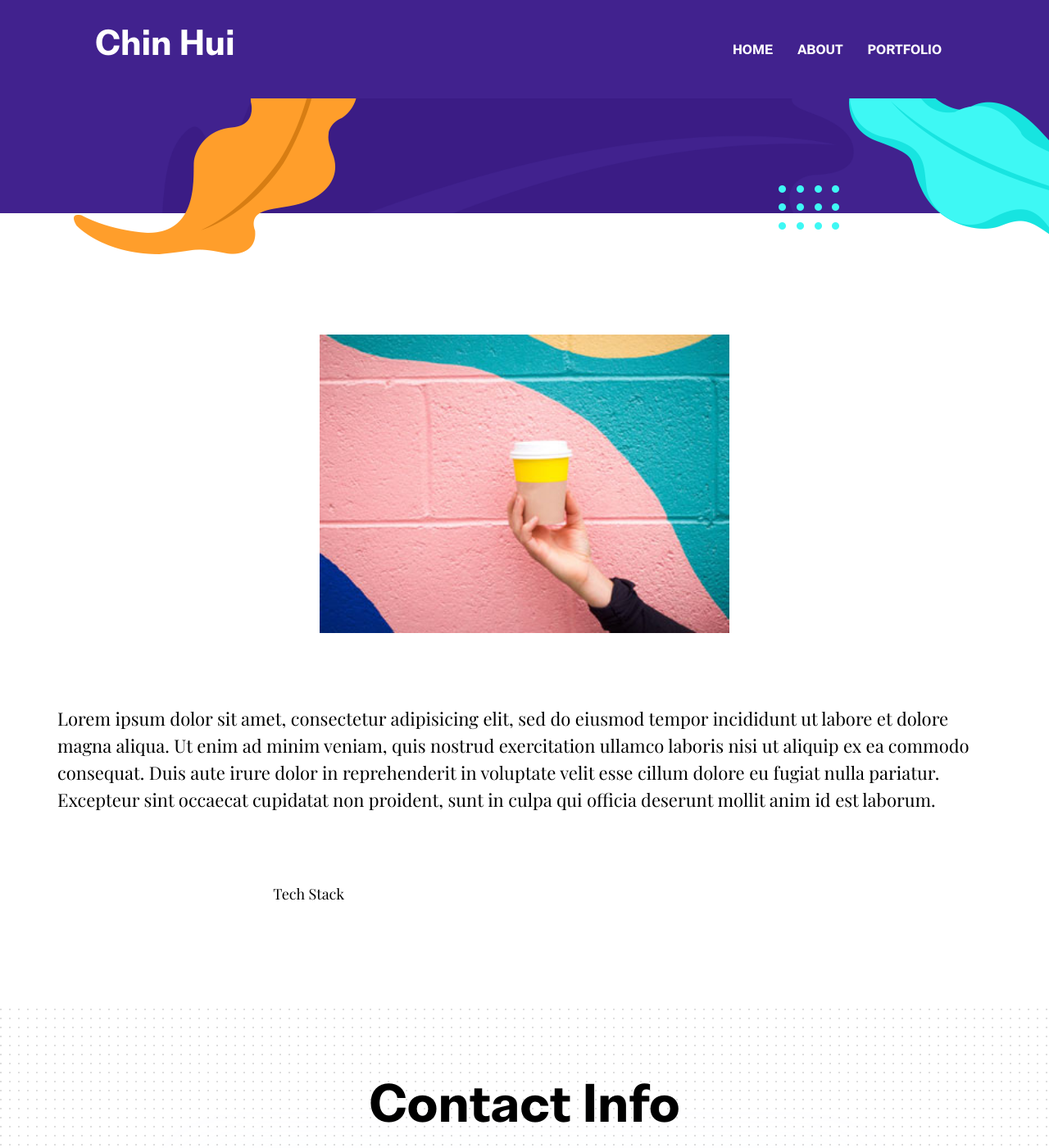
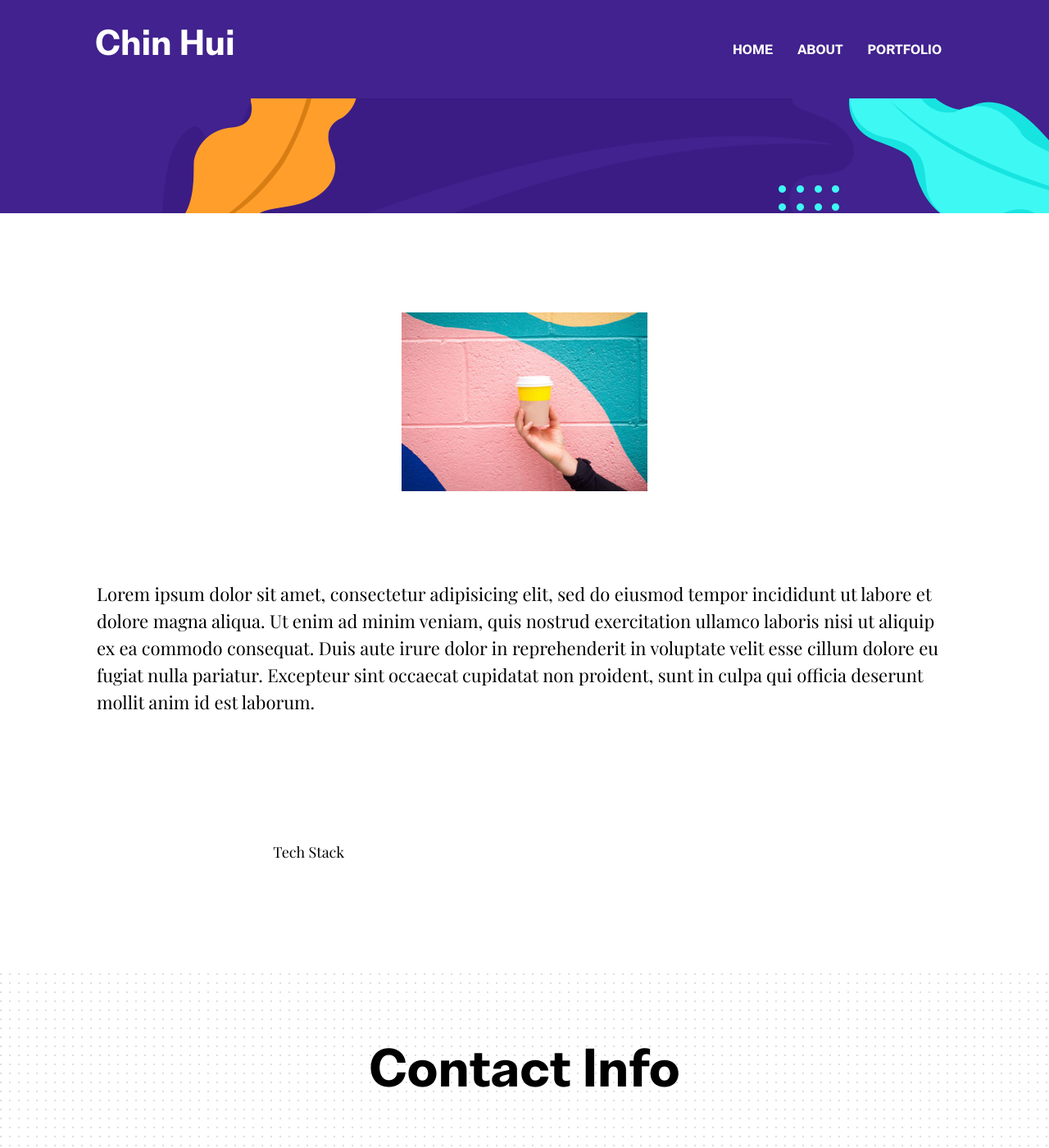
Before and after one commit to EkChinHui/personal-site, a Jekyll site: the page built from drafts/2021-06-14-Done-Deal.markdown, in a window 1280 px wide and 1400 px high, scrolled down 244 px. Shown: the whole window at 82% size. Built offline with Jekyll 4.4.1, drawn with Linux system fonts in a browser that asks for light colours.

Commit message:
Improve responsiveness on small devices

```diff
--- a/_layouts/post.html
+++ b/_layouts/post.html
@@ -26,10 +26,13 @@ layout: default
     <div class="row">
       <div class="content d-flex flex-column justify-content-center">
         <div class="thumbnail align-self-center"
-          style="height: 500px; width: 500px; background-image: url('{{page.image | relative_url }}'); background-size: contain; display: inline-block; background-repeat: no-repeat; background-position: center center;">
+          style="height: 300px; width: 300px; background-image: url('{{page.image | relative_url }}'); background-size: contain; display: inline-block; background-repeat: no-repeat; background-position: center center;">
           <!-- <img src="{{page.image | relative_url }}" class="img-fluid rounded mr-5 mb-4" alt="{{page.title}}"> -->
         </div>
-        {{ content }}
+        <div class="p-5">
+          {{ content }}
+
+        </div>
         <div class="extra-info d-flex flex-row justify-content-around text-center mt-5">
           <div class="tech-stack">
             <h5 class="mb-2">Tech Stack</h5>
--- a/assets/scss/_common.scss
+++ b/assets/scss/_common.scss
@@ -1,3 +1,7 @@
+* {
+  overflow-x: hidden;
+}
+
 body {
   background-color: $body-color;
   overflow-x: hidden;
@@ -198,6 +202,10 @@ a:hover {
   background-color: #222222 !important;
 }
 
+.page-title {
+  overflow-y: hidden;
+}
+
 /* icon */
 .icon {
   font-size: 45px;
--- a/assets/scss/templates/_about.scss
+++ b/assets/scss/templates/_about.scss
@@ -18,6 +18,9 @@
     position: relative;
     z-index: 1;
   }
+
+
+
   .bg-shape-1{
     position: absolute;
     left: 0;
```
